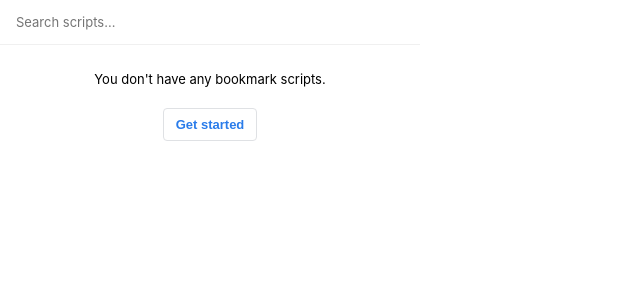
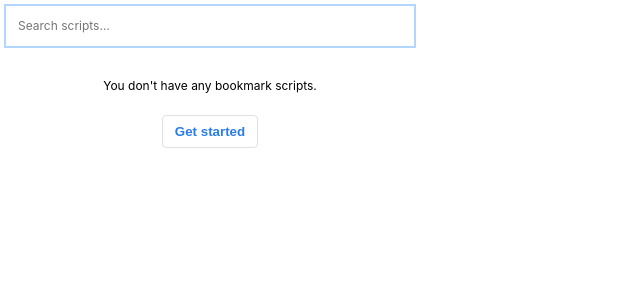
Before and after one commit to anthonyec/powerlet, a React app: page / in a window 1280 px wide. Shown: the top 300 px of the page, without its empty margins (0-640 px from the left). Built offline with nearby package versions, Linux system fonts and the light colour scheme; no server answers.

Commit message:
Move search to seperate component and improve focus stylign

```diff
--- a/package.json
+++ b/package.json
@@ -20,7 +20,8 @@
     "react-redux": "^7.1.0",
     "redux": "^4.0.4",
     "redux-persist": "^5.10.0",
-    "redux-thunk": "^2.3.0"
+    "redux-thunk": "^2.3.0",
+    "use-callback-ref": "^1.0.1"
   },
   "devDependencies": {
     "babel-core": "^6.26.0",
--- a/src/popup/app.css
+++ b/src/popup/app.css
@@ -3,18 +3,7 @@
   min-width: 250px;
   max-width: 420px;
   font-family: -apple-system, BlinkMacSystemFont, 'Segoe UI', Roboto, Oxygen, Ubuntu, Cantarell, 'Open Sans', 'Helvetica Neue', sans-serif;
-  font-size: 13px;
-}
-
-input {
-  background: transparent;
-  border: 0;
-  width: 100%;
-  padding: 14px 16px;
-  font-size: 13px;
-  font-family: -apple-system, BlinkMacSystemFont, 'Segoe UI', Roboto, Oxygen, Ubuntu, Cantarell, 'Open Sans', 'Helvetica Neue', sans-serif;
-  outline: none;
-  border-bottom: 1px solid #F0F0F0;
+  font-size: 12px;
 }
 
 @media (prefers-color-scheme: dark) {
@@ -23,9 +12,4 @@ input {
     background-color: #000000;
     color: white;
   }
-
-  input {
-    border-color: #3F4042;
-    color: white;
-  }
 }
--- a/src/popup/app.jsx
+++ b/src/popup/app.jsx
@@ -1,10 +1,12 @@
 import React, { useRef, useEffect, useState } from 'react';
 import { useSelector, useDispatch } from 'react-redux';
+import { useCallbackRef } from 'use-callback-ref';
 
 import {
   fetchAllBookmarklets,
   executeBookmarklet
 } from './store/actions/bookmarklets';
+import SearchField from './components/search_field';
 import SearchList from './components/search_list';
 import ScrollView from './components/scroll_view';
 import OnboardScreen from './components/onboard_screen';
@@ -19,7 +21,6 @@ const KEYS = {
 };
 
 export default function App() {
-  const inputEl = useRef(null);
   const bookmarklets = useSelector((state) => state.bookmarklets.all);
   const dispatch = useDispatch();
   const [searchQuery, setSearchQuery] = useState('');
@@ -31,6 +32,15 @@ export default function App() {
 
   const selectedItemTop = selectedIndex * 40;
   const selectedItemBottom = selectedIndex * 40 + 40;
+
+  // https://dev.to/thekashey/the-same-useref-but-it-will-callback-8bo
+  const searchInputRef = useCallbackRef(null, (ref) => {
+    ref && ref.focus()
+  });
+
+  useEffect(() => {
+    dispatch(fetchAllBookmarklets());
+  }, []);
 
   useEffect(() => {
     if (selectedIndex >= 0 && selectedItemTop < currentScrollViewY) {
@@ -44,12 +54,6 @@ export default function App() {
       setScrollViewY(selectedItemBottom - 400);
     }
   }, [selectedIndex, totalItems]);
-
-  useEffect(() => {
-    inputEl.current.focus();
-
-    dispatch(fetchAllBookmarklets());
-  }, []);
 
   const execute = (url) => {
     dispatch(executeBookmarklet(url));
@@ -100,7 +104,7 @@ export default function App() {
     }
 
     setSelectedIndex(0);
-    setSearchQuery(inputEl.current.value);
+    setSearchQuery(searchInputRef.current.value);
   };
 
   const handleBookmarkletClick = (url) => {
@@ -118,14 +122,10 @@ export default function App() {
 
   return (
     <div className="app">
-      <input
-        ref={inputEl}
+      <SearchField
+        ref={searchInputRef}
         onKeyDown={handleInputChange}
         onChange={handleInputChange}
-        autocomplete="off"
-        autocorrect="off"
-        autocapitalize="off"
-        spellcheck="false"
         placeholder="Search scripts…"
       />
 
--- a/src/popup/components/onboard_screen/onboard_screen.css
+++ b/src/popup/components/onboard_screen/onboard_screen.css
@@ -5,7 +5,6 @@
 
 .onboard-screen__message {
   margin-bottom: 20px;
-  font-size: 13px;
   line-height: 18px;
 }
 
@@ -15,7 +14,6 @@
   background: transparent;
   cursor: pointer;
   color: #2A7CEA;
-  font-size: 13px;
   font-weight: bold;
   padding: 8px 12px;
 }
--- /dev/null
+++ b/src/popup/components/search_field/index.jsx
@@ -0,0 +1,28 @@
+import React, { forwardRef } from 'react';
+
+import './search_field.css';
+
+function SearchField({
+  onKeyDown = () => {},
+  onChange = () => {},
+  placeholder = ''
+}, ref) {
+  return (
+    <div className="search-field">
+      <input
+        className="search-field__input"
+        type="text"
+        ref={ref}
+        onKeyDown={onKeyDown}
+        onChange={onChange}
+        placeholder={placeholder}
+        autocomplete="off"
+        autocorrect="off"
+        autocapitalize="off"
+        spellcheck="false"
+      />
+    </div>
+  );
+};
+
+export default forwardRef(SearchField);
--- /dev/null
+++ b/src/popup/components/search_field/search_field.css
@@ -0,0 +1,30 @@
+.search-field {
+  padding: 4px;
+}
+
+.search-field__input {
+  background: transparent;
+  border: 0;
+  width: 100%;
+  padding: 12px 14px;
+  font-size: 12px;
+  line-height: 20px;
+  font-family: -apple-system, BlinkMacSystemFont, 'Segoe UI', Roboto, Oxygen, Ubuntu, Cantarell, 'Open Sans', 'Helvetica Neue', sans-serif;
+  outline: none;
+}
+
+.search-field__input:focus {
+  box-shadow: 0px 0px 0px 2px rgba(0, 120, 255, 0.3) inset;
+}
+
+
+@media (prefers-color-scheme: dark) {
+  .search-field__input {
+    border-color: #3F4042;
+    color: white;
+  }
+
+  .search-field__input:focus {
+    box-shadow: 0px 0px 0px 2px rgba(0, 120, 255, 0.8) inset;
+  }
+}
--- a/src/popup/components/search_list/search_list.css
+++ b/src/popup/components/search_list/search_list.css
@@ -2,8 +2,7 @@
 
 .search-list__item {
   color: #202124;
-  padding: 10px 14px;
-  font-size: 13px;
+  padding: 10px 18px;
   line-height: 20px;
   user-select: none;
 }
```
Also changed, not shown: 1 other file (tests, documents, lock files or other folders).
